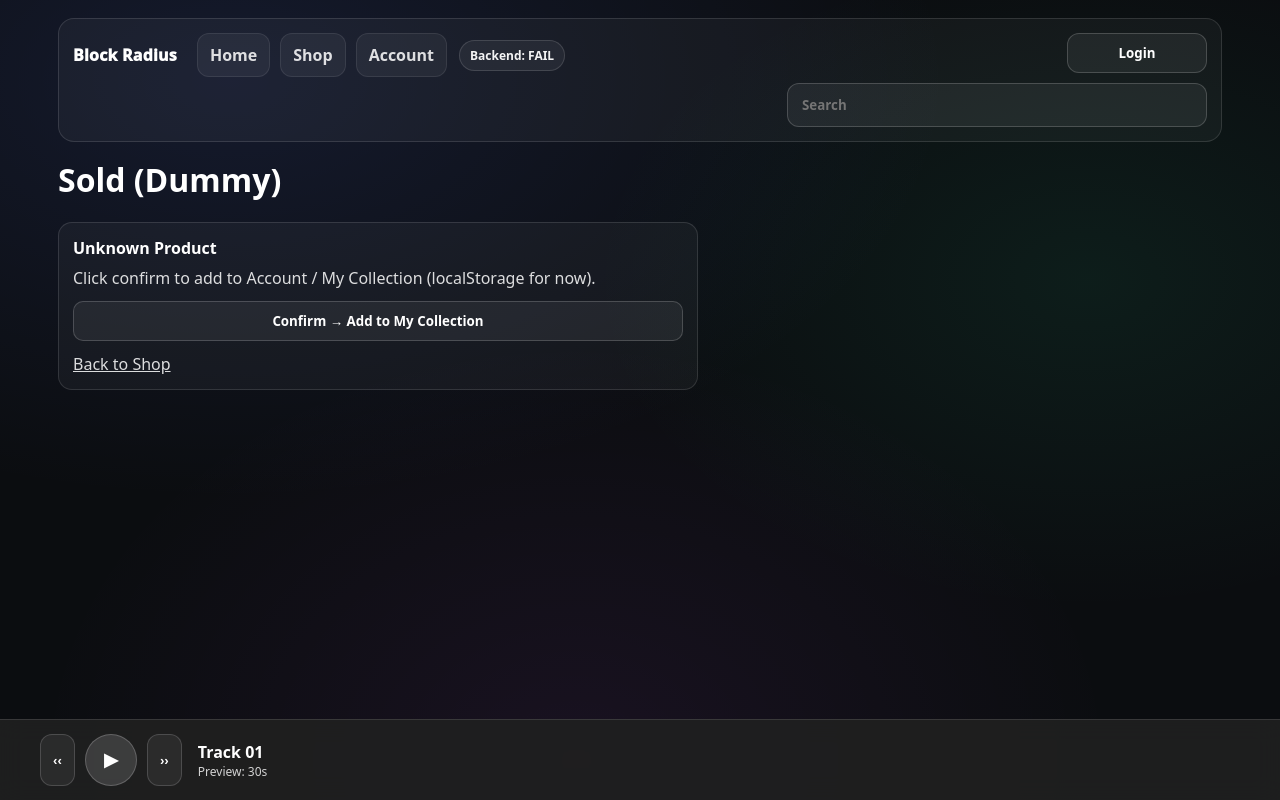
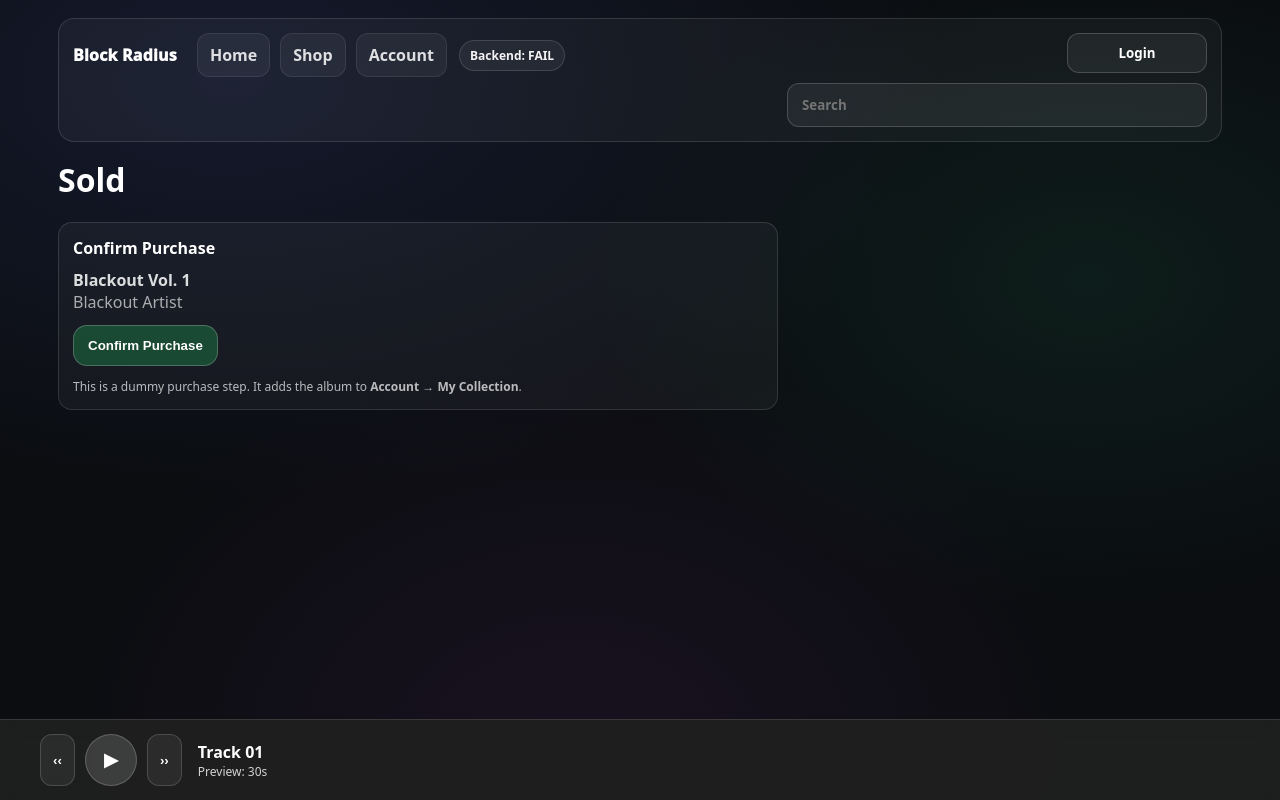
Before and after one commit to testingthechange/blackout-web, a React (Vite) app: page /sold in a window 1280 px wide. Built offline with nearby package versions, Linux system fonts and the light colour scheme; no server answers.

Commit message:
Account: My Collection thumbnails + Sold confirm purchase

```diff
--- a/src/pages/MyAccount.jsx
+++ b/src/pages/MyAccount.jsx
@@ -1,135 +1,143 @@
-import { useMemo, useState } from "react";
-import { CATALOG } from "../data/catalog";
+import React, { useMemo, useState } from "react";
+import { useNavigate } from "react-router-dom";
+import { getProduct } from "../data/catalog.js";
+
+const PURCHASES_KEY = "blackout:purchases";
+const MODE_KEY = "blackout:mode"; // "album" | "smartbridge"
+
+function safeParse(json) {
+  try {
+    return JSON.parse(json);
+  } catch {
+    return null;
+  }
+}
+
+function loadPurchases() {
+  const raw = localStorage.getItem(PURCHASES_KEY);
+  const parsed = raw ? safeParse(raw) : null;
+  return Array.isArray(parsed) ? parsed : [];
+}
 
 export default function MyAccount() {
-  // Phase 1: pretend the user owns the first album
-  const owned = useMemo(() => CATALOG.slice(0, 1), []);
-  const selected = owned[0];
+  const nav = useNavigate();
 
-  const [mode, setMode] = useState("album"); // "album" | "smartbridge"
+  const [q, setQ] = useState("");
+  const [mode, setMode] = useState(() => localStorage.getItem(MODE_KEY) || "album");
 
-  const tracks = selected?.tracks || [];
+  const purchases = useMemo(() => loadPurchases(), []);
+  const albums = useMemo(() => {
+    const rows = purchases
+      .map((p) => {
+        const productId = String(p?.productId || "").trim();
+        if (!productId) return null;
+        const prod = getProduct(productId);
+        if (!prod) return null;
+        return { ...prod, purchasedAt: p?.purchasedAt || "" };
+      })
+      .filter(Boolean);
+
+    const needle = q.trim().toLowerCase();
+    if (!needle) return rows;
+
+    return rows.filter((a) => {
+      return (
+        String(a.albumName || "").toLowerCase().includes(needle) ||
+        String(a.artist || "").toLowerCase().includes(needle)
+      );
+    });
+  }, [purchases, q]);
+
+  const setModeAndPersist = (next) => {
+    setMode(next);
+    localStorage.setItem(MODE_KEY, next);
+  };
 
   return (
     <div style={{ color: "white", fontFamily: "system-ui" }}>
-      <div style={pageCard}>
-        <h1 style={{ marginTop: 0, marginBottom: 10 }}>My Account</h1>
+      <div style={{ display: "flex", alignItems: "baseline", justifyContent: "space-between", gap: 12 }}>
+        <h1 style={{ marginTop: 0, marginBottom: 6 }}>Account</h1>
+        <div style={{ fontSize: 12, opacity: 0.75 }}>My Collection</div>
+      </div>
 
-        {/* My Collection row */}
-        <div style={sectionTitle}>My Collection</div>
-        <div style={thumbRow}>
-          {owned.map((p) => (
-            <div key={p.id} style={thumbCard} title={p.albumName}>
-              <img
-                src={p.coverUrl}
-                alt={p.albumName}
-                style={{ width: "100%", height: "100%", objectFit: "cover", borderRadius: 12 }}
+      {/* Search (same spot every time: top of content) */}
+      <div style={{ marginTop: 10 }}>
+        <input
+          value={q}
+          onChange={(e) => setQ(e.target.value)}
+          placeholder="Search your collection…"
+          style={searchInput}
         />
       </div>
-          ))}
-        </div>
 
-        <div style={{ height: 16 }} />
-
-        {/* Mode card */}
-        <div style={card}>
-          <div style={{ fontWeight: 950, marginBottom: 10 }}>Mode</div>
-          <div style={{ display: "flex", gap: 14, flexWrap: "wrap" }}>
-            <label style={radioWrap}>
+      {/* Mode card (placeholder wired to localStorage) */}
+      <div style={{ marginTop: 14, ...card }}>
+        <div style={{ fontWeight: 900, fontSize: 14, opacity: 0.92, marginBottom: 10 }}>Mode</div>
+        <div style={{ display: "flex", gap: 12, alignItems: "center", flexWrap: "wrap" }}>
+          <label style={radioRow}>
             <input
               type="radio"
               name="mode"
-                value="album"
               checked={mode === "album"}
-                onChange={() => setMode("album")}
-                style={radio}
+              onChange={() => setModeAndPersist("album")}
             />
-              <span style={{ fontWeight: 900 }}>Album</span>
+            <span>Album</span>
           </label>
 
-            <label style={radioWrap}>
+          <label style={radioRow}>
             <input
               type="radio"
               name="mode"
-                value="smartbridge"
               checked={mode === "smartbridge"}
-                onChange={() => setMode("smartbridge")}
-                style={radio}
+              onChange={() => setModeAndPersist("smartbridge")}
             />
-              <span style={{ fontWeight: 900 }}>SmartBridge</span>
+            <span>Smart Bridge</span>
           </label>
 
-            <div style={{ fontSize: 12, opacity: 0.75, alignSelf: "center" }}>
-              (Phase 1 placeholder — will wire into player later)
+          <div style={{ marginLeft: "auto", fontSize: 12, opacity: 0.7 }}>
+            (Player mode wiring comes next)
           </div>
         </div>
       </div>
 
-        <div style={{ height: 16 }} />
+      {/* My Collection */}
+      <div style={{ marginTop: 14, ...card }}>
+        <div style={{ fontWeight: 900, fontSize: 16, marginBottom: 10 }}>My Collection</div>
 
-        {/* Two-column layout */}
-        <div style={{ display: "grid", gridTemplateColumns: "1.35fr 1fr", gap: 16 }}>
-          {/* Left bigger cover */}
-          <div style={card}>
-            <div style={{ fontWeight: 900, marginBottom: 10 }}>Album</div>
+        {!albums.length ? (
+          <div style={{ opacity: 0.75, fontSize: 13, lineHeight: 1.5 }}>
+            No albums yet. Go to <b>Shop</b>, hit Buy, confirm on Sold page — then you’ll see it here.
+          </div>
+        ) : (
+          <div style={thumbGrid}>
+            {albums.map((a) => (
+              <button
+                key={a.id}
+                onClick={() => nav(`/shop/${encodeURIComponent(a.id)}`)}
+                style={thumbBtn}
+                title={`${a.albumName} — ${a.artist}`}
+              >
                 <img
-              src={selected.coverUrl}
+                  src={a.coverUrl}
                   alt="cover"
-              style={{ width: "100%", borderRadius: 12, border: "1px solid rgba(255,255,255,0.12)" }}
+                  style={{
+                    width: "100%",
+                    aspectRatio: "1 / 1",
+                    objectFit: "cover",
+                    borderRadius: 12,
+                    border: "1px solid rgba(255,255,255,0.12)",
+                  }}
                 />
-          </div>
-
-          {/* Right: 3 stacked cards */}
-          <div style={{ display: "grid", gap: 16 }}>
-            {/* Album info */}
-            <div style={card}>
-              <div style={{ fontWeight: 950, fontSize: 18 }}>{selected.albumName}</div>
-              <div style={{ opacity: 0.85, marginTop: 4 }}>{selected.artist}</div>
-              <div style={{ opacity: 0.75, marginTop: 6, fontSize: 12 }}>
-                Release Date: {selected.releaseDate}
-              </div>
-            </div>
-
-            {/* Mini nav (top of card, not side) */}
-            <div style={card}>
-              <div style={{ fontWeight: 950, marginBottom: 10 }}>Sections</div>
-              <div style={{ display: "grid", gridTemplateColumns: "1fr 1fr 1fr", gap: 10 }}>
-                <div style={pill}>Collection</div>
-                <div style={pill}>Playlist</div>
-                <div style={pill}>Swag</div>
-              </div>
-              <div style={{ marginTop: 10, fontSize: 12, opacity: 0.75 }}>
-                Placeholder only (keeps future pages from crashing the music side).
-              </div>
-            </div>
-
-            {/* Tracks */}
-            <div style={card}>
-              <div style={{ fontWeight: 900, marginBottom: 10 }}>Album Tracks</div>
-              <div style={{ display: "grid", gap: 8 }}>
-                {tracks.map((t) => (
-                  <div key={t.id} style={trackRow}>
-                    {t.title}
-                  </div>
+                <div style={{ marginTop: 8, fontWeight: 900, fontSize: 12 }}>{a.albumName}</div>
+                <div style={{ opacity: 0.75, fontSize: 12 }}>{a.artist}</div>
+              </button>
             ))}
           </div>
-              <div style={{ marginTop: 10, fontSize: 12, opacity: 0.75 }}>
-                (Phase 1: display only — player sync comes later)
-              </div>
-            </div>
-          </div>
-        </div>
+        )}
       </div>
     </div>
   );
 }
-
-const pageCard = {
-  border: "1px solid rgba(255,255,255,0.12)",
-  borderRadius: 16,
-  padding: 16,
-  background: "rgba(255,255,255,0.04)",
-};
 
 const card = {
   border: "1px solid rgba(255,255,255,0.12)",
@@ -138,56 +146,40 @@ const card = {
   background: "rgba(255,255,255,0.04)",
 };
 
-const sectionTitle = {
-  fontWeight: 950,
-  opacity: 0.92,
-  marginBottom: 10,
+const searchInput = {
+  width: "60%",
+  minWidth: 320,
+  maxWidth: 720,
+  padding: "12px 14px",
+  borderRadius: 14,
+  border: "1px solid rgba(255,255,255,0.16)",
+  background: "rgba(0,0,0,0.25)",
+  color: "white",
+  outline: "none",
+  fontSize: 15,
+  fontWeight: 800,
 };
 
-const thumbRow = {
+const radioRow = {
   display: "flex",
-  gap: 12,
-  overflowX: "auto",
-  paddingBottom: 6,
+  gap: 8,
+  alignItems: "center",
+  fontWeight: 900,
+  opacity: 0.9,
 };
 
-const thumbCard = {
-  width: 96,
-  height: 96,
-  borderRadius: 14,
-  border: "1px solid rgba(255,255,255,0.14)",
-  background: "rgba(255,255,255,0.06)",
-  padding: 8,
-  flexShrink: 0,
+const thumbGrid = {
+  display: "grid",
+  gridTemplateColumns: "repeat(auto-fill, minmax(160px, 1fr))",
+  gap: 12,
 };
 
-const pill = {
-  padding: "10px 10px",
-  textAlign: "center",
-  borderRadius: 12,
-  border: "1px solid rgba(255,255,255,0.14)",
-  background: "rgba(255,255,255,0.06)",
-  fontWeight: 900,
+const thumbBtn = {
+  cursor: "pointer",
+  textAlign: "left",
+  padding: 12,
+  borderRadius: 14,
+  border: "1px solid rgba(255,255,255,0.12)",
+  background: "rgba(255,255,255,0.03)",
+  color: "white",
 };
-
-const trackRow = {
-  padding: "10px 12px",
-  borderRadius: 10,
-  border: "1px solid rgba(255,255,255,0.14)",
-  background: "rgba(255,255,255,0.06)",
-  fontWeight: 900,
-};
-
-const radioWrap = {
-  display: "flex",
-  alignItems: "center",
-  gap: 8,
-  padding: "10px 12px",
-  borderRadius: 12,
-  border: "1px solid rgba(255,255,255,0.14)",
-  background: "rgba(255,255,255,0.06)",
-};
-
-const radio = {
-  accentColor: "white",
-};
--- a/src/pages/Sold.jsx
+++ b/src/pages/Sold.jsx
@@ -1,54 +1,79 @@
-import { useMemo } from "react";
-import { Link, useNavigate, useSearchParams } from "react-router-dom";
-import { getProduct } from "../data/catalog";
+import React, { useMemo, useState } from "react";
+import { useLocation, useNavigate } from "react-router-dom";
+import { getProduct } from "../data/catalog.js";
 
-const LS_KEY = "blackout_purchases_v1";
+const PURCHASES_KEY = "blackout:purchases";
 
-function loadPurchases() {
+function safeParse(json) {
   try {
-    return JSON.parse(localStorage.getItem(LS_KEY) || "[]");
+    return JSON.parse(json);
   } catch {
-    return [];
+    return null;
   }
 }
 
-function savePurchases(items) {
-  localStorage.setItem(LS_KEY, JSON.stringify(items));
+function loadPurchases() {
+  const raw = localStorage.getItem(PURCHASES_KEY);
+  const parsed = raw ? safeParse(raw) : null;
+  return Array.isArray(parsed) ? parsed : [];
+}
+
+function savePurchases(rows) {
+  localStorage.setItem(PURCHASES_KEY, JSON.stringify(Array.isArray(rows) ? rows : []));
+}
+
+function useQuery() {
+  const loc = useLocation();
+  return useMemo(() => new URLSearchParams(loc.search), [loc.search]);
 }
 
 export default function Sold() {
   const nav = useNavigate();
-  const [sp] = useSearchParams();
-  const productId = sp.get("productId") || "";
-  const product = useMemo(() => getProduct(productId), [productId]);
+  const q = useQuery();
+
+  const productId = String(q.get("productId") || "").trim() || "album-001";
+  const product = getProduct(productId);
+
+  const [done, setDone] = useState(false);
+
+  const confirm = () => {
+    const rows = loadPurchases();
+    const exists = rows.some((r) => String(r?.productId) === String(productId));
+    const next = exists
+      ? rows
+      : [{ productId, purchasedAt: new Date().toISOString() }, ...rows];
+
+    savePurchases(next);
+    setDone(true);
+
+    // route to Account
+    nav("/account");
+  };
 
   return (
     <div style={{ color: "white", fontFamily: "system-ui" }}>
-      <h1 style={{ marginTop: 0 }}>Sold (Dummy)</h1>
+      <h1 style={{ marginTop: 0 }}>Sold</h1>
 
       <div style={card}>
-        <div style={{ fontWeight: 900, marginBottom: 8 }}>
-          {product ? product.albumName : "Unknown Product"}
-        </div>
+        <div style={{ fontWeight: 900, fontSize: 16, marginBottom: 10 }}>Confirm Purchase</div>
+
         <div style={{ opacity: 0.85, marginBottom: 12 }}>
-          Click confirm to add to Account / My Collection (localStorage for now).
+          {product ? (
+            <>
+              <div style={{ fontWeight: 900 }}>{product.albumName}</div>
+              <div style={{ opacity: 0.75 }}>{product.artist}</div>
+            </>
+          ) : (
+            <div style={{ opacity: 0.75 }}>Unknown product: {productId}</div>
+          )}
         </div>
 
-        <button
-          style={btn}
-          onClick={() => {
-            if (!product) return;
-            const existing = loadPurchases();
-            const next = Array.from(new Set([product.id, ...existing]));
-            savePurchases(next);
-            nav("/account");
-          }}
-        >
-          Confirm → Add to My Collection
+        <button onClick={confirm} style={primaryBtn} disabled={done}>
+          {done ? "Added to Account ✓" : "Confirm Purchase"}
         </button>
 
-        <div style={{ marginTop: 12 }}>
-          <Link to="/shop" style={{ color: "white", opacity: 0.85 }}>Back to Shop</Link>
+        <div style={{ marginTop: 12, fontSize: 12, opacity: 0.7 }}>
+          This is a dummy purchase step. It adds the album to <b>Account → My Collection</b>.
         </div>
       </div>
     </div>
@@ -60,17 +85,15 @@ const card = {
   borderRadius: 14,
   padding: 14,
   background: "rgba(255,255,255,0.04)",
-  maxWidth: 640,
+  maxWidth: 720,
 };
 
-const btn = {
+const primaryBtn = {
   cursor: "pointer",
   color: "white",
   fontWeight: 900,
-  padding: "10px 12px",
-  borderRadius: 10,
-  border: "1px solid rgba(255,255,255,0.18)",
-  background: "rgba(255,255,255,0.06)",
-  fontFamily: "system-ui",
-  width: "100%",
+  padding: "12px 14px",
+  borderRadius: 14,
+  border: "1px solid rgba(255,255,255,0.22)",
+  background: "rgba(34,197,94,0.28)", // subtle green
 };
```
Lines whose indentation alone changed are shown as unchanged.
